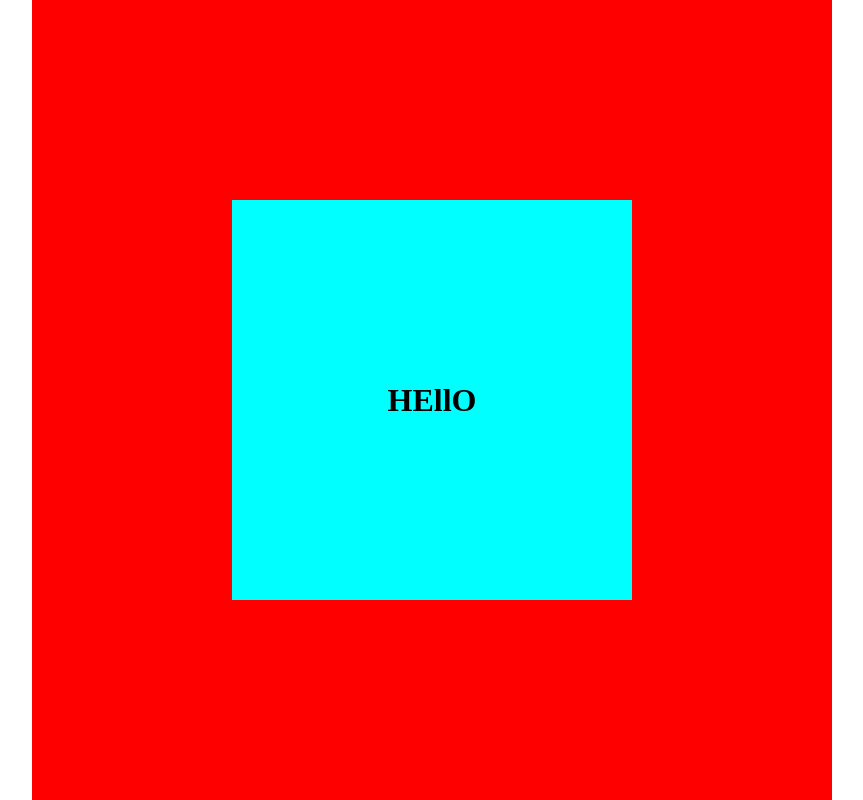
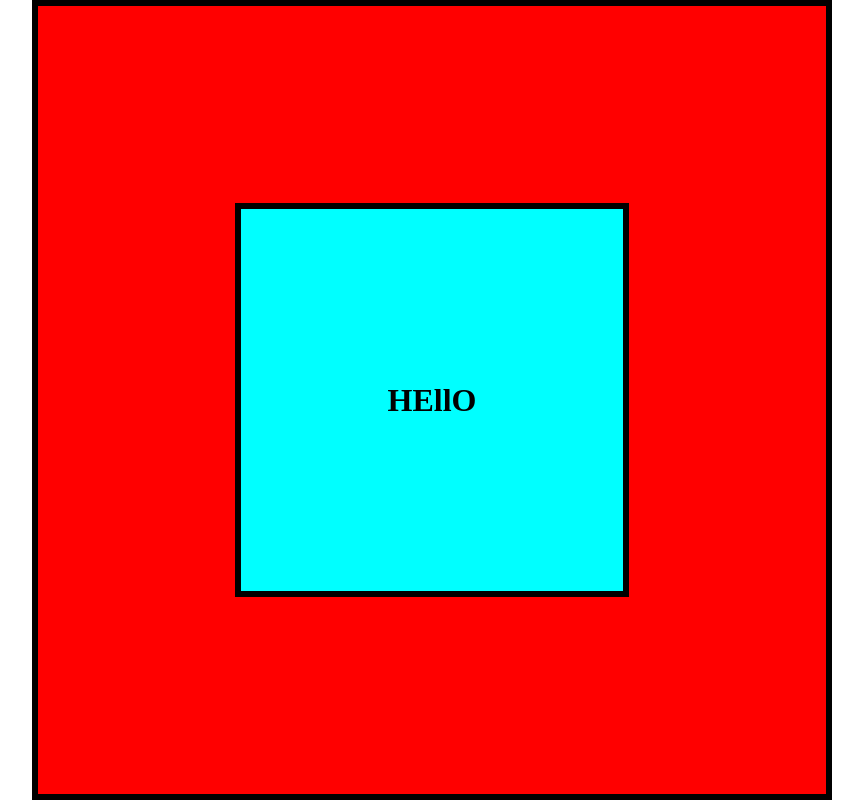
Before and after one commit to MridulKumarMondal/CSS, a plain HTML site: page DIV_css/index2.html in a window 1280 px wide. Shown: the whole page, without its empty margins (208-1071 px from the left). Drawn offline with Linux system fonts and the light colour scheme.

Commit message:
seventh commit

```diff
--- a/DIV_css/style2.css
+++ b/DIV_css/style2.css
@@ -16,6 +16,7 @@ body {
   top: 50%;
   left: 50%;
   transform: translate(-50%, -50%);
+  border: 6px solid black;
 
   display: flex;
   justify-content: center;
@@ -25,6 +26,7 @@ body {
   background-color: aqua;
   height: 50%;
   width: 50%;
+  border: 6px solid black;
 
   display: flex;
   justify-content: center;
```
